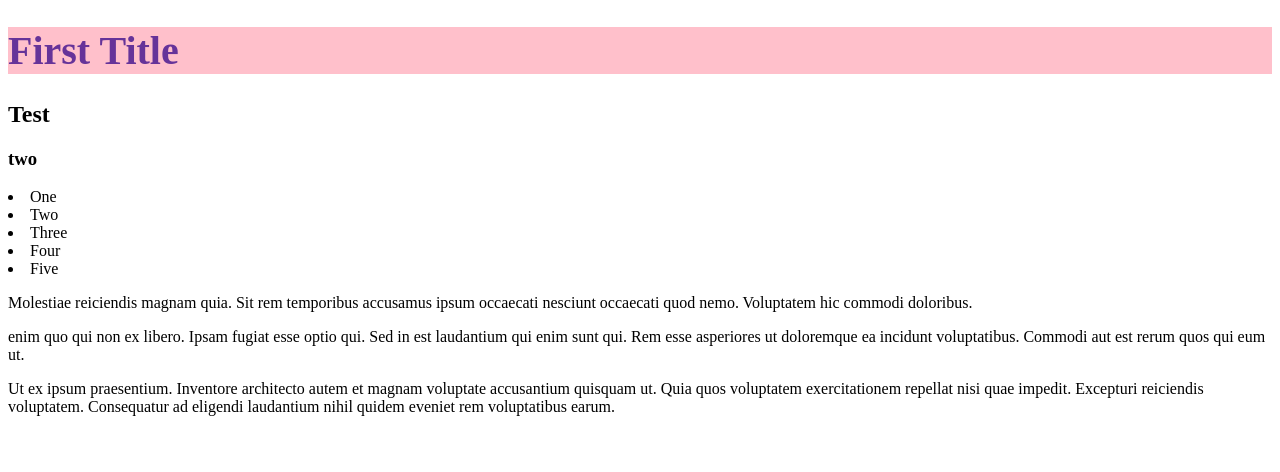
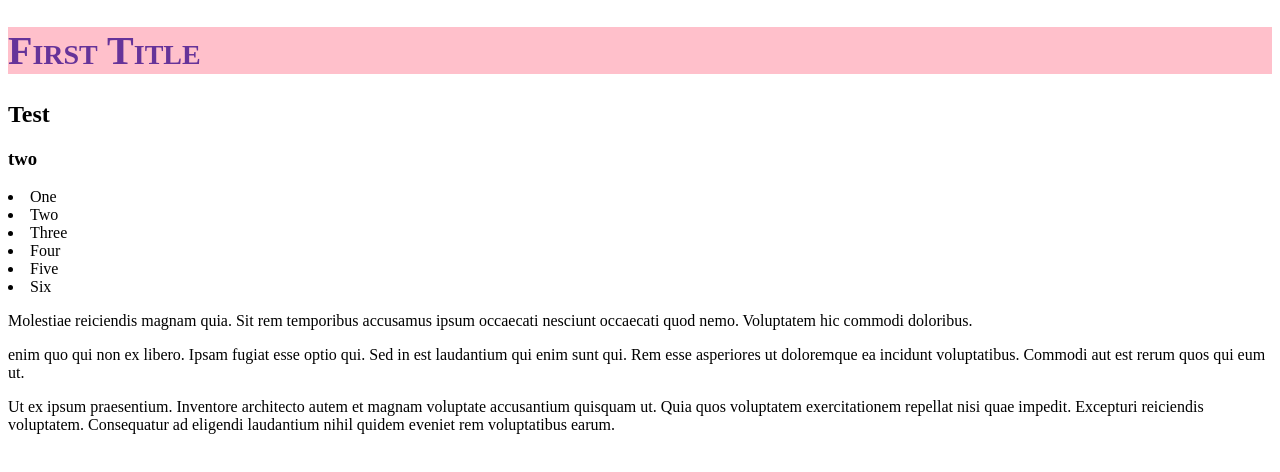
Before and after one commit to mermare/VS-Project-Test, a plain HTML site: page index.html in a window 1280 px wide. Drawn offline with Linux system fonts and the light colour scheme.

Commit message:
3rd commit

```diff
--- a/index.html
+++ b/index.html
@@ -16,6 +16,7 @@
     <li>Three</li>
     <li>Four</li>
     <li>Five</li>
+    <li>Six</li>
   <p>Molestiae reiciendis magnam quia. Sit rem temporibus accusamus ipsum occaecati nesciunt occaecati quod nemo. Voluptatem hic commodi doloribus.</p>
 
 <p> enim quo qui non ex libero. Ipsam fugiat esse optio qui. Sed in est laudantium qui enim sunt qui. Rem esse asperiores ut doloremque ea incidunt voluptatibus. Commodi aut est rerum quos qui eum ut.</p>
--- a/style.css
+++ b/style.css
@@ -2,4 +2,5 @@
   color: rebeccapurple;
   font-size: 40px;
   background-color: pink;
+  font-variant: small-caps;
 }
```
